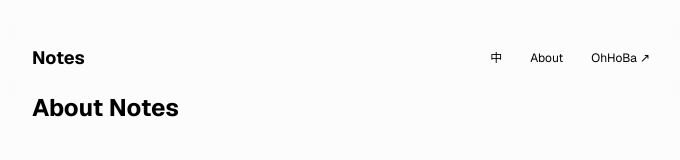
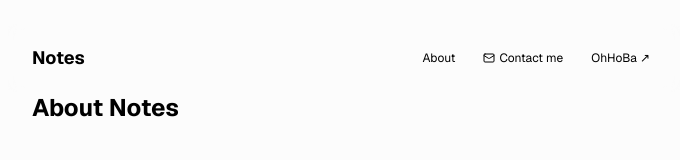
Before and after one commit to shabi/my-blog, a Next.js app: page /about in a window 1280 px wide. Shown: the top 160 px of the page, without its empty margins (296-976 px from the left). Built offline with nearby package versions, Linux system fonts and the light colour scheme.

Commit message:
Update header.tsx

```diff
--- a/app/header.tsx
+++ b/app/header.tsx
@@ -2,18 +2,10 @@
 
 import { Logo } from "./logo";
 import Link from "next/link";
-import { usePathname } from "next/navigation";
+import { Mail } from "lucide-react";
 
 
 export function Header() {
-  const pathname = usePathname();
-
-  const isChinese = pathname.startsWith("/zh");
-
-  const languagePath = isChinese
-    ? pathname.replace(/^\/zh/, "") || "/"
-    : `/zh${pathname}`;
-
 
   return (
     <header
@@ -31,6 +23,7 @@ export function Header() {
         backdrop-blur
       "
     >
+
       <Logo />
 
 
@@ -38,24 +31,40 @@ export function Header() {
 
 
         <Link
-          href={languagePath}
-          scroll={false}
+          href="/about"
           className="group p-2"
         >
           <span className="group-hover:bg-neutral-200 dark:group-hover:bg-neutral-700 rounded-xl py-0.5 px-1.5 inline-flex">
-            {isChinese ? "EN" : "中"}
+            About
           </span>
         </Link>
 
 
-        <Link
-          href={isChinese ? "/zh/about" : "/about"}
-          className="group p-2"
+        <a
+          href="mailto:admin@ohhoba.com"
+          className="
+            group
+            inline-flex
+            items-center
+            p-2
+            rounded-sm
+            transition-[background-color]
+            whitespace-nowrap
+          "
         >
-          <span className="group-hover:bg-neutral-200 dark:group-hover:bg-neutral-700 rounded-xl py-0.5 px-1.5 inline-flex">
-            {isChinese ? "关于" : "About"}
+
+          <span className="group-hover:bg-neutral-200 dark:group-hover:bg-neutral-700 rounded-xl py-0.5 px-1.5 inline-flex items-center gap-1">
+
+            <Mail
+              size={12}
+              strokeWidth={2}
+            />
+
+            Contact me
+
           </span>
-        </Link>
+
+        </a>
 
 
         <a
@@ -70,20 +79,21 @@ export function Header() {
             rounded-sm
             transition-[background-color]
             whitespace-nowrap
-    -mr-2"
+            -mr-2
+          "
         >
 
-          <span className="group-hover:bg-neutral-200 dark:group-hover:bg-neutral-700 rounded-xl py-0.5 px-1.5 inline-flex items-center gap-1">
+          <span className="group-hover:bg-neutral-200 dark:group-hover:bg-neutral-700 rounded-xl py-0.5 px-1.5 inline-flex">
 
-            <span>
             OhHoBa ↗
+
           </span>
 
-          </span>
         </a>
 
 
       </nav>
+
     </header>
   );
 }
```
Lines whose indentation alone changed are shown as unchanged.
